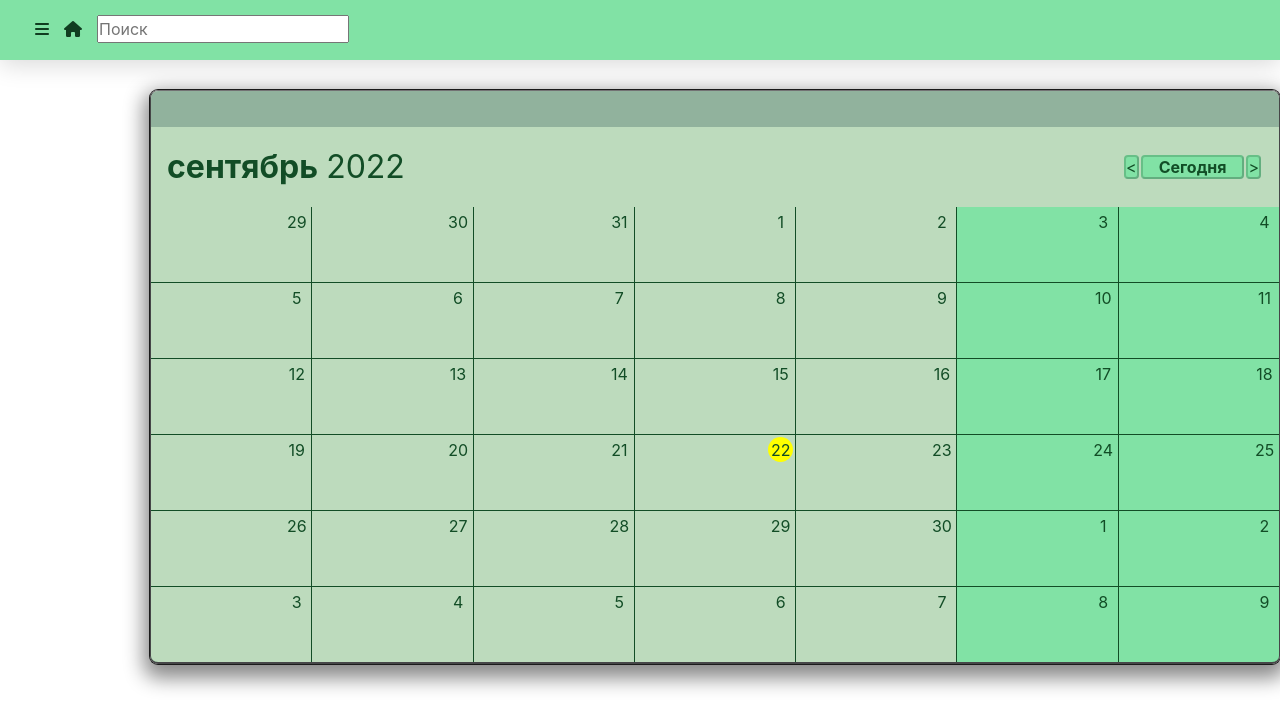
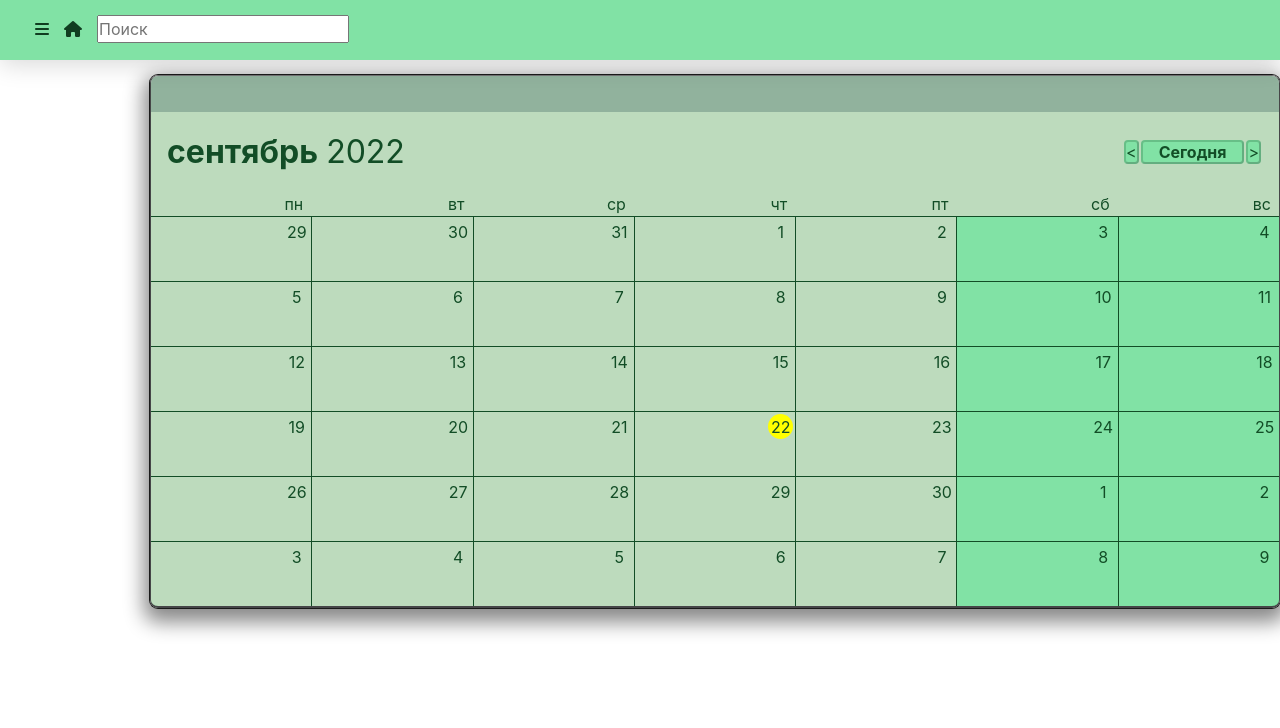
Before and after one commit to nordwille/todolist, a React app: page /forthcoming in a window 1280 px wide. Built offline with nearby package versions, Linux system fonts and the light colour scheme.

Commit message:
week names header

```diff
--- a/src/components/calendar/calendar-grid.js
+++ b/src/components/calendar/calendar-grid.js
@@ -4,13 +4,14 @@ import moment from "moment/moment";
 const GridWrapper = styled.div`
   display: grid;
   grid-template-columns: repeat(7, 1fr);
-  grid-template-rows: repeat(6, 1fr);
   grid-gap: 1px;
-  background-color: rgb(18, 77, 38);
+  background-color: ${(props) =>
+    props.isHeader ? "#bddbbd" : "rgb(18, 77, 38)"};
+  ${(props) => props.isHeader && "border-bottom: 1px solid rgb(18, 77, 38)"}
 `;
 const CellWrapper = styled.div`
   min-width: 50px;
-  min-height: 75px;
+  min-height: ${(props) => (props.isHeader ? 24 : 64)}px;
   color: rgb(18, 77, 38);
   background-color: ${(props) => (props.isWeekend ? "#81e2a5" : "#bddbbd")};
 `;
@@ -18,6 +19,7 @@ const RowInCell = styled.div`
   display: flex;
   justify-content: ${(props) =>
     props.justifyContent ? props.justifyContent : "flex-start"};
+  ${(props) => props.pr && `padding-right: ${props.pr * 8}px`}
 `;
 const DayWrapper = styled.div`
   height: 25px;
@@ -44,6 +46,19 @@ const CalendarGrid = ({ startDay }) => {
   const day = startDay.clone().subtract(1, "day");
   const daysArray = [...Array(42)].map(() => day.add(1, "day").clone());
   return (
+    <>
+      <GridWrapper isHeader>
+        {[...Array(7)].map((_, i) => (
+          <CellWrapper isHeader>
+            <RowInCell justifyContent={"flex-end"} pr={1}>
+              {moment()
+                .day(i + 1)
+                .format("ddd")}
+            </RowInCell>
+          </CellWrapper>
+        ))}
+      </GridWrapper>
+
       <GridWrapper>
         {daysArray.map((dayItem) => (
           <CellWrapper
@@ -61,6 +76,7 @@ const CalendarGrid = ({ startDay }) => {
           </CellWrapper>
         ))}
       </GridWrapper>
+    </>
   );
 };
 export { CalendarGrid };
--- a/src/components/pages/forthcoming/forthcoming.css
+++ b/src/components/pages/forthcoming/forthcoming.css
@@ -1,3 +1,3 @@
 .calendar{
-    padding-top: 30px;
+    padding-top: 15px;
 }
```
Lines whose indentation alone changed are shown as unchanged.
